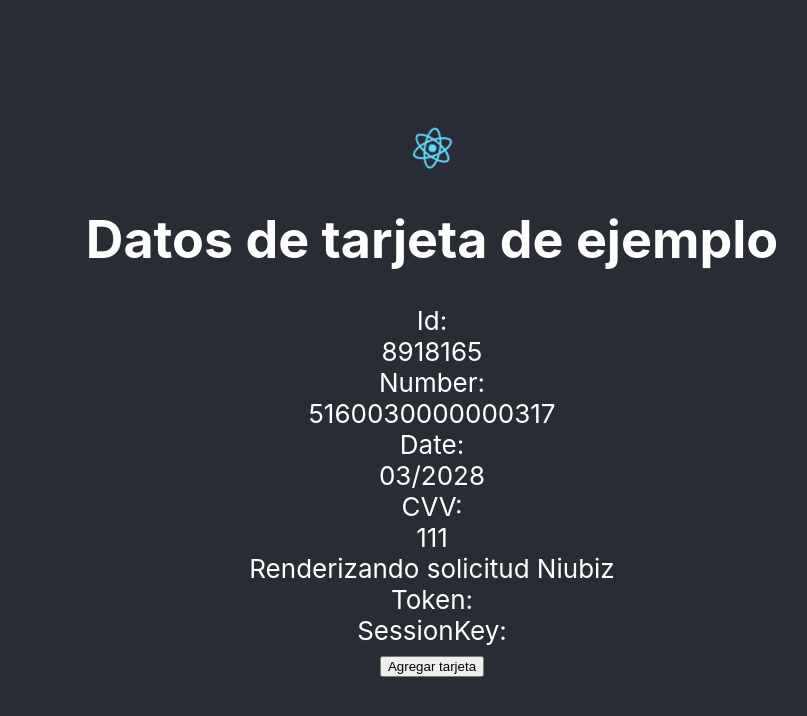
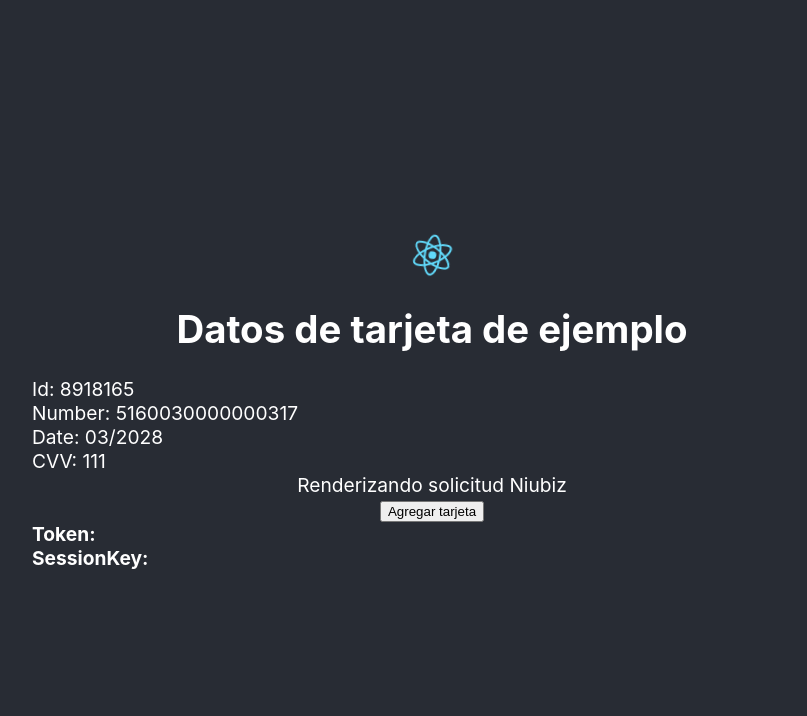
Before and after one commit to zZ30MaxZz/niubiz-payment, a React (Create React App) app in the folder niubiz-payment/: page / in a window 1280 px wide. Shown: the top 716 px of the page, without its empty margins (208-1015 px from the left). Built offline with nearby package versions, Linux system fonts and the light colour scheme.

Commit message:
Adding styles to show settings

```diff
--- a/niubiz-payment/src/App.css
+++ b/niubiz-payment/src/App.css
@@ -28,10 +28,32 @@
   color: #61dafb;
 }
 
+.card-container {
+  width: 800px;
+  font-size: 1.2rem;
+}
+
+.wrap-text {
+  overflow-wrap: anywhere;
+}
+
+.left-text {
+  text-align: left;
+}
+
+@media only screen and (max-width: 980px) {
+  .card-container {
+    width: auto;
+    margin-left: 10px;
+    margin-right: 10px;
+  }
+}
+
 @keyframes App-logo-spin {
   from {
     transform: rotate(0deg);
   }
+
   to {
     transform: rotate(360deg);
   }
--- a/niubiz-payment/src/components/CardComponent.tsx
+++ b/niubiz-payment/src/components/CardComponent.tsx
@@ -7,24 +7,24 @@
     }
 
     render() {
-        return(
+        return (
             <div>
                 <h1>Datos de tarjeta de ejemplo</h1>
+                <div className="left-text">
                     <div>
-                    <label>Id:</label>
-                    <div>{this.props.idCard}</div>
+                        <span>Id: </span>
+                        {this.props.idCard}
                     </div>
                     <div>
-                    <label>Number:</label>
-                    <div>{this.props.numberCard}</div>
+                        <span>Number: </span>
+                        {this.props.numberCard}
                     </div>
                     <div>
-                    <label>Date:</label>
-                    <div>{this.props.date}</div>
+                        <span>Date: </span>{this.props.date}
                     </div>
                     <div>
-                    <label>CVV:</label>
-                    <div>{this.props.cvvCard}</div>
+                        <span>CVV: </span>{this.props.cvvCard}
+                    </div>
                 </div>
             </div>
         )
--- a/niubiz-payment/src/components/NiubizComponent.tsx
+++ b/niubiz-payment/src/components/NiubizComponent.tsx
@@ -15,6 +15,7 @@
   const amount = '0.01';
   const channel = 'web';
   const purchasenumber: string = Math.floor(Math.random() * (9999999999 - 2020103102) + 2020103102).toString();
+  const colorButton = '#006341';
 
   let token = "";
   let passwordEncoded = "";
@@ -154,7 +155,7 @@
       timeouturl: 'https://www.micomercio.com/timeout.html',
       merchantlogo: urlLogo,
       merchantname: merchantname,
-      formbuttoncolor: '#D80000',
+      formbuttoncolor: colorButton,
       formbuttontext: 'Registrar',
       showamount: 'FALSE',
       complete: (params: any) => {
@@ -177,18 +178,16 @@
     }, [labelSessionKey]);
 
   return (
-    <div>
+    <div className="card-container">
       <CardComponent idCard={8918165} cvvCard={111} numberCard="5160030000000317" date="03/2028" />
       <div>Renderizando solicitud Niubiz</div>
-      <label>Token:</label>
-      <div>{labelToken}</div>
-      <label>SessionKey:</label>
-      <div>{labelSessionKey}</div>
-      <input
-        type="button"
-        value={"Agregar tarjeta"}
-        onClick={() => addCard()}
-      />
+      <input type="button" value={"Agregar tarjeta"} onClick={() => addCard()} />
+      <div className="left-text">
+        <strong>Token:</strong>
+        <div className="wrap-text">{labelToken}</div>
+        <strong>SessionKey:</strong>
+        <div className="wrap-text">{labelSessionKey}</div>
+      </div>
     </div>
   );
 };
```
Lines whose indentation alone changed are shown as unchanged.
